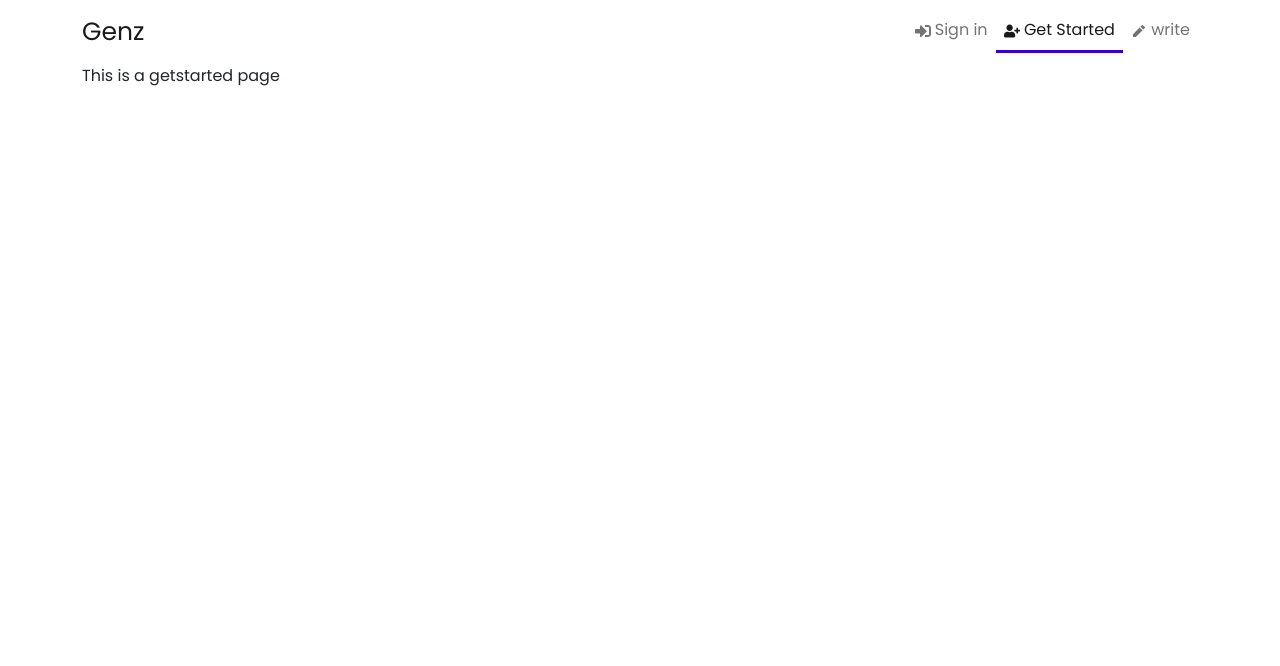
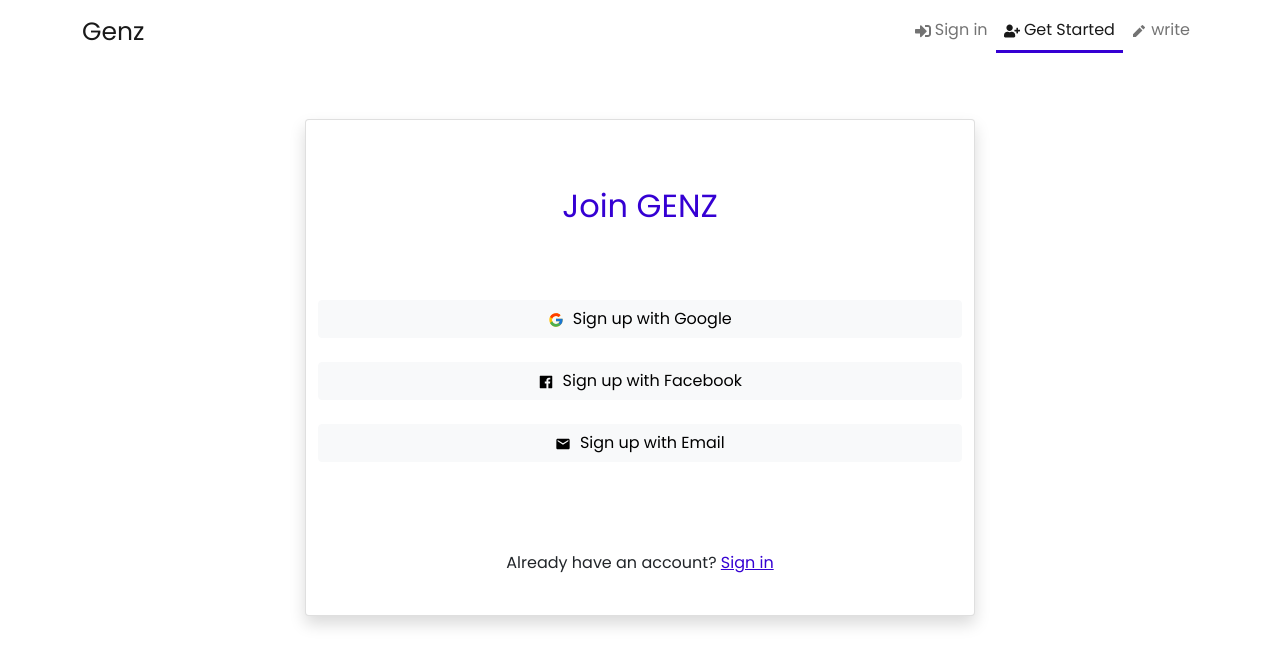
Before and after one commit to Harsha-S2604/genz-client, a React (Create React App) app: page /register in a window 1280 px wide. Shown: the top 666 px of the page. Built offline with nearby package versions, Linux system fonts and the light colour scheme.

Commit message:
added get started card

```diff
--- a/src/component/getStarted/GetStarted.js
+++ b/src/component/getStarted/GetStarted.js
@@ -1,11 +1,26 @@
 import React, { Component } from "react";
+import {FcGoogle} from 'react-icons/fc';
+import {AiFillFacebook} from 'react-icons/ai';
+import {MdEmail} from 'react-icons/md';
 
 export default class GetStarted extends Component {
     render() {
         return (
             <div>
                 <div className="container">
-                    This is a getstarted page
+                    <div className="card-config">
+                        <div className="card shadow mx-auto card-width">
+                            <h2 className="primary-color text-center card-title padding-10">Join GENZ</h2>
+                            <div className="container">
+                                <div className="text-center">
+                                    <button type="button" className="btn btn-light col-12"><FcGoogle />&nbsp; Sign up with Google</button><br/><br/>
+                                    <button type="button" className="btn btn-light col-12"><AiFillFacebook />&nbsp; Sign up with Facebook</button><br/><br/>
+                                    <button type="button" className="btn btn-light col-12"><MdEmail />&nbsp; Sign up with Email</button><br/><br/>
+                                    <p className="padding-top-10 pb-4">Already have an account? <a className="primary-color" href="/signin">Sign in</a></p>
+                                </div>
+                            </div>
+                        </div>
+                    </div>
                 </div>
             </div>
         )
--- a/src/index.css
+++ b/src/index.css
@@ -136,3 +136,11 @@ div {
     width: 100%;
   }
 }
+
+.padding-10 {
+  padding: 10%
+}
+
+.padding-top-10 {
+  padding-top: 10%
+}
```
